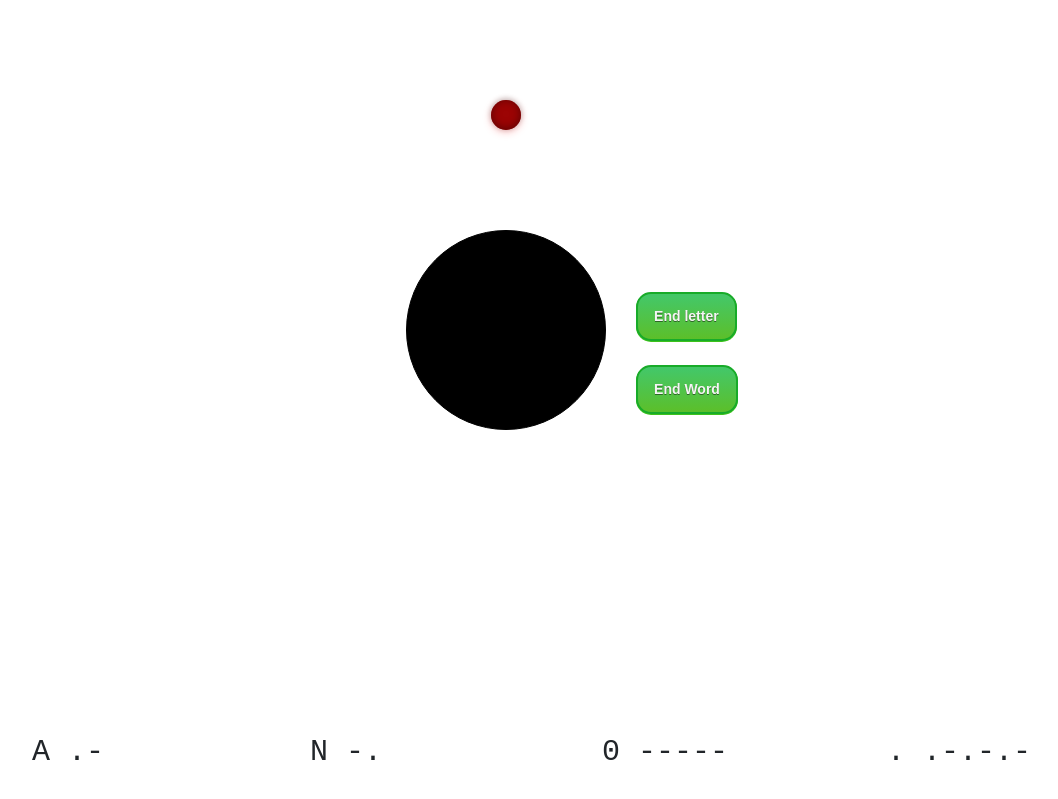
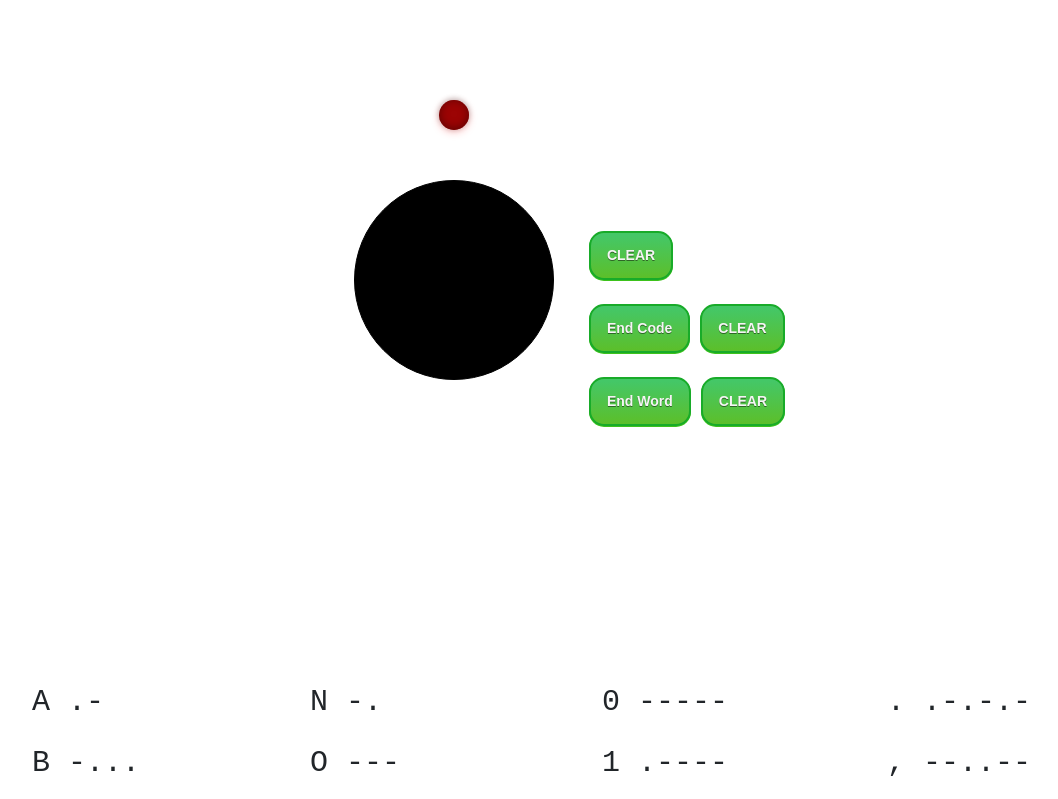
Before and after one commit to Anh-KNguyen/morse, a React (Create React App) app in the folder my-app/: page / in a window 1280 px wide. Shown: the top 799 px of the page, without its empty margins (68-1126 px from the left). Built offline with nearby package versions, Linux system fonts and the light colour scheme.

Commit message:
Implement clear buttons for 3 stages

```diff
--- a/my-app/src/App.css
+++ b/my-app/src/App.css
@@ -49,7 +49,9 @@
 	font-weight:bold;
 	padding:12px 16px;
 	text-decoration:none;
-	text-shadow:0px 1px 0px #2f6627;
+    text-shadow:0px 1px 0px #2f6627;
+    margin-left: 5px;
+    margin-right: 5px;
 }
 .myButton:hover {
 	background:linear-gradient(to bottom, #5cbf2a 5%, #44c767 100%);
--- a/my-app/src/App.js
+++ b/my-app/src/App.js
@@ -111,6 +111,30 @@ class App extends React.Component {
     }
   }
 
+  handleClearSeqEvent = (event) => {
+    if(event.type === "mousedown") {
+      this.setState({
+          sequence: ""
+      })
+    }
+  }
+
+  handleClearLetterEvent = (event) => {
+    if(event.type === "mousedown") {
+      this.setState({
+          letter: ""
+      })
+    }
+  }
+
+  handleClearWordEvent = (event) => {
+    if(event.type === "mousedown") {
+      this.setState({
+          word: ""
+      })
+    }
+  }
+
 
   render() {
     return (
@@ -118,7 +142,7 @@ class App extends React.Component {
         <div className="row button-container">
           <div className="col-auto">
             <div>
-              <div className={(this.state.islightOn ? "light-on" : "light-off")} style={{marginLeft: "auto", marginRight: "auto", marginTop: "100px", marginBottom: " 100px"}}/>
+              <div className={(this.state.islightOn ? "light-on" : "light-off")} style={{marginLeft: "auto", marginRight: "auto", marginTop: "100px", marginBottom: " 50px"}}/>
               <button className={"dot-button " + (this.state.isButtonPushed ? "dot-button-grey" : null)} onMouseDown={this.handleMorseEvent} onMouseUp={this.handleMorseEvent}></button>
             </div>
             <div style={{marginLeft: "auto", marginRight: "auto", textAlign: "center", height: "50px", marginTop: "50px"}}>
@@ -136,11 +160,17 @@ class App extends React.Component {
           </div>
           <div className="col-auto">
             <div>
-              <button class="myButton" onMouseDown={this.handleEndLetterEvent}>End letter</button>
+              <button class="myButton" onMouseDown={this.handleClearSeqEvent}>CLEAR</button>
+            </div>
+            <br/>
+            <div>
+              <button class="myButton" onMouseDown={this.handleEndLetterEvent}>End Code</button>
+              <button class="myButton" onMouseDown={this.handleClearLetterEvent}>CLEAR</button>
             </div>
             <br/>
             <div>
               <button class="myButton" onMouseDown={this.handleEndWordEvent}>End Word</button>
+              <button class="myButton" onMouseDown={this.handleClearWordEvent}>CLEAR</button>
             </div>
           </div>
         </div>
```
